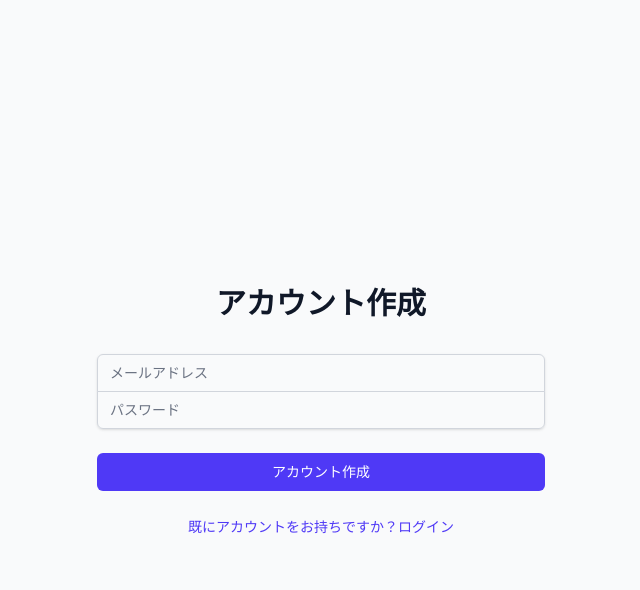
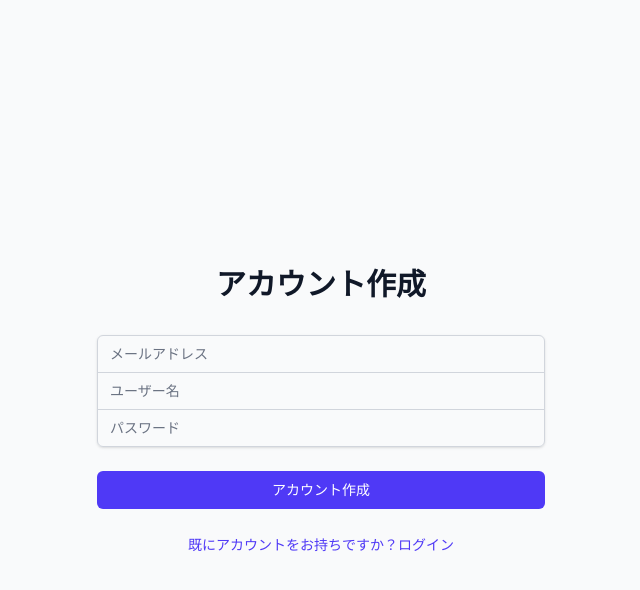
Before and after one commit to valen0306/hanamichi-watnow2025, a Next.js app: page /auth in a window 1280 px wide. Both pictures are taken after a click on the button "アカウントをお持ちでない方はこちら". Shown: the top 590 px of the page, without its empty margins (319-959 px from the left). Built offline with nearby package versions, Linux system fonts and the light colour scheme; no server answers.

Commit message:
username追加

```diff
--- a/app/auth/page.tsx
+++ b/app/auth/page.tsx
@@ -8,6 +8,7 @@
 export default function LoginPage() {
   const [email, setEmail] = useState('');
   const [password, setPassword] = useState('');
+  const [username, setUsername] = useState('');
   const [loading, setLoading] = useState(false);
   const [error, setError] = useState<string | null>(null);
   const [isSignUp, setIsSignUp] = useState(false);
@@ -21,6 +22,9 @@
     setError(null);
 
     try {
+      if (isSignUp && username.trim().length === 0) {
+        throw new Error('ユーザー名を入力してください');
+      }
       if (isSignUp) {
         const { data, error } = await supabase.auth.signUp({
           email,
@@ -43,7 +47,7 @@
           const userData = {
             id: data.user.id,
             email: data.user.email!,
-            username: undefined, // デフォルトユーザー名
+            username: username.trim() || data.user.email?.split('@')[0],
             full_name: '',
             avatar_url: '',
           };
@@ -92,6 +96,24 @@
                 onChange={(e) => setEmail(e.target.value)}
               />
             </div>
+            {isSignUp && (
+              <div>
+                <label htmlFor="username" className="sr-only">
+                  ユーザー名
+                </label>
+                <input
+                  id="username"
+                  name="username"
+                  type="text"
+                  autoComplete="username"
+                  required
+                  className="appearance-none rounded-none relative block w-full px-3 py-2 border border-gray-300 placeholder-gray-500 text-gray-900 focus:outline-none focus:ring-indigo-500 focus:border-indigo-500 focus:z-10 sm:text-sm"
+                  placeholder="ユーザー名"
+                  value={username}
+                  onChange={(e) => setUsername(e.target.value)}
+                />
+              </div>
+            )}
             <div>
               <label htmlFor="password" className="sr-only">
                 パスワード
```
